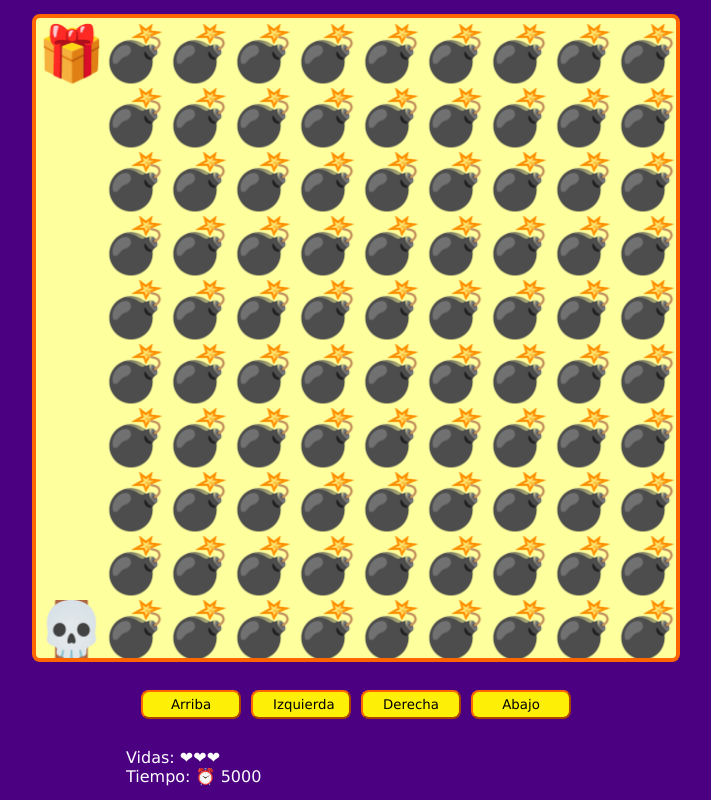
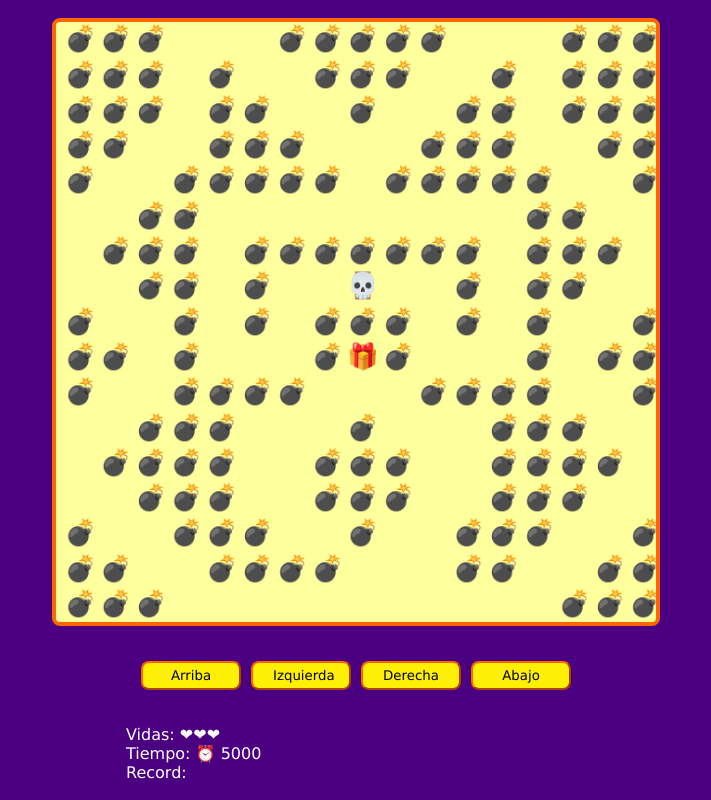
Before and after one commit to AngelVelasco29/Videojuego, a website: page index.html in a window 1280 px wide. Shown: the whole page, without its empty margins (284-995 px from the left). Drawn offline with Linux system fonts and the light colour scheme.

Commit message:
Modificaciones, e incremento de nivel

```diff
--- a/game.js
+++ b/game.js
@@ -2,73 +2,50 @@ const canvas = document.querySelector("#game");
 const game = canvas.getContext("2d");
 const spanLives = document.querySelector("#lives");
 const spanTime = document.querySelector("#time");
+const spanRecord = document.querySelector("#record");
+const pResult = document.querySelector("#result");
 let canvasSize;
 let elementsSize;
 let flag = true;
-let level = 0;
+let level = maps.length - 1;
 let lives = 3;
 let timeStart;
 let timePlayer;
 let timeInterval;
 const playerPosition = {
-  x: undefined,
-  y: undefined,
+  col: undefined,
+  row: undefined,
 };
-
+const doorPosition = {
+  col: undefined,
+  row: undefined,
+};
 const giftPosition = {
-  x: undefined,
-  y: undefined,
+  col: undefined,
+  row: undefined,
 };
 let bombasPosition = [];
 let mapRows = [];
-const showLives = () => {
-  const heartsArray = Array(lives).fill(emojis["HEART"]);
-  spanLives.innerHTML = heartsArray.reduce(
-    (string, heart) => (string += heart)
-  );
+
+const showRecord = () => {
+  spanRecord.innerHTML = localStorage.getItem("record_time");
 };
 
 const showTime = () => {
-  spanTime.innerHTML=Date.now()- timeStart;
-};
-
-const movePlayer = () => {
-  showLives();
-  game.clearRect(0, 0, canvasSize, canvasSize);
-  drawMap();
-  game.fillText(emojis["PLAYER"], playerPosition.x, playerPosition.y);
-  const giftColisionX =
-    playerPosition.x.toFixed(3) == giftPosition.x.toFixed(3);
-  const giftColisionY =
-    playerPosition.y.toFixed(3) == giftPosition.y.toFixed(3);
-  const giftColision = playerPosition.x
-    ? giftColisionX && giftColisionY
-    : false;
-  if (giftColision) {
-    levelWin();
-  }
-
-  const bombaColision = bombasPosition.find((position) => {
-    const bombaColisionX = playerPosition.x.toFixed(3) == position.x.toFixed(3);
-    const bombaColisionY = playerPosition.y.toFixed(3) == position.y.toFixed(3);
-    return playerPosition.x ? bombaColisionX && bombaColisionY : false;
-  });
-  if (bombaColision) {
-    levelFail();
-  }
+  spanTime.innerHTML = Date.now() - timeStart;
 };
 
 const levelFail = () => {
-  +console.log("Chocaste");
+  console.log("Chocaste");
   lives--;
   console.log(lives);
-  playerPosition.x = undefined;
-  playerPosition.y = undefined;
+  playerPosition.col = undefined;
+  playerPosition.col = undefined;
   if (lives <= 0) {
     level = 0;
     clearGame();
     clearInterval(timeInterval);
-    timeStart=undefined;
+    timeStart = undefined;
     lives = 3;
     console.log("Perdiste");
   }
@@ -76,12 +53,12 @@ const levelFail = () => {
 };
 
 const clearGame = () => {
-  playerPosition.x = undefined;
-  playerPosition.y = undefined;
-  giftPosition.x = undefined;
-  giftPosition.y = undefined;
+  playerPosition.col = undefined;
+  playerPosition.row = undefined;
+  giftPosition.col = undefined;
+  giftPosition.row = undefined;
+  bombasPosition = [];
   flag = true;
-  bombasPosition = [];
 };
 
 const levelWin = () => {
@@ -91,85 +68,152 @@ const levelWin = () => {
   startGame();
 };
 
-const drawMap = () => {
-  mapRows.forEach((row, rowIndex) => {
-    for (let col = 0; col < row.length; col++) {
-      const emoji = emojis[row[col]];
-      const posX = elementsSize * (col + 1) + 5;
-      const posY = elementsSize * (rowIndex + 1) - 10;
-      game.fillText(emoji, posX, posY);
-
-      if (row[col] == "O" && !playerPosition.x) {
-        playerPosition.x = posX;
-        playerPosition.y = posY;
-      }
-      if (row[col] == "I" && !giftPosition.x) {
-        giftPosition.x = posX;
-        giftPosition.y = posY;
-      }
-      if (row[col] == "X" && flag) {
-        bombasPosition.push({
-          x: posX,
-          y: posY,
-        });
-      }
+const setCanvasSize = () => {
+  if (window.innerHeight > window.innerWidth) {
+    if ((window, innerWidth < 350)) {
+      canvasSize = 350;
+    } else {
+      canvasSize = (window.innerWidth * 0.75).toFixed(0);
     }
-  });
-  flag = false;
-};
-
-const startGame = () => {
-  if (window.innerHeight > window.innerWidth) {
-    canvasSize = window.innerWidth * 0.8;
   } else {
-    canvasSize = window.innerHeight * 0.8;
+    if (window.innerHeight < 350) {
+      canvasSize = 350;
+    } else {
+      canvasSize = (window.innerHeight * 0.75).toFixed(0);
+    }
   }
-  elementsSize = canvasSize / 10;
+  elementsSize = canvasSize / maps[level].length;
   canvas.setAttribute("width", canvasSize);
   canvas.setAttribute("height", canvasSize);
 
   game.font = elementsSize - 10 + "px Verdana";
   game.textAlign = "end";
-  // const mapRowCols = mapRows.map((row) => row.split(""));
-  // console.log(mapRows);
-  // console.log(mapRowCols);
+  drawMap();
+  drawPlayer();
+};
 
+const showLives = () => {
+  const heartsArray = Array(lives).fill(emojis["HEART"]);
+  spanLives.innerHTML = heartsArray.join("");
+};
+
+const drawBombs = () => {
+  bombasPosition.forEach((bomb) => {
+    game.fillText(
+      emojis["X"],
+      bomb.col * elementsSize + 5,
+      bomb.row * elementsSize - 10
+    );
+  });
+};
+
+const drawDoor = () => {
+  game.fillText(
+    emojis["O"],
+    doorPosition.col * elementsSize + 5,
+    doorPosition.row * elementsSize - 10
+  );
+};
+
+const drawGift = () => {
+  game.fillText(
+    emojis["I"],
+    giftPosition.col * elementsSize + 5,
+    giftPosition.row * elementsSize - 10
+  );
+};
+
+const drawPlayer = () => {
+  game.fillText(
+    emojis["PLAYER"],
+    playerPosition.col * elementsSize + 5,
+    playerPosition.row * elementsSize - 10
+  );
+};
+
+const drawMap = () => {
+  mapRows.forEach((row, rowIndex) => {
+    for (let col = 0; col < row.length; col++) {
+      if (row[col] == "O" && !playerPosition.col) {
+        doorPosition.col = col + 1;
+        doorPosition.row = rowIndex + 1;
+        playerPosition.col = col + 1;
+        playerPosition.row = rowIndex + 1;
+      }
+      if (row[col] == "I" && !giftPosition.col) {
+        giftPosition.col = col + 1;
+        giftPosition.row = rowIndex + 1;
+      }
+      if (row[col] == "X" && flag) {
+        bombasPosition.push({
+          col: col + 1,
+          row: rowIndex + 1,
+        });
+      }
+    }
+  });
+  drawBombs();
+  drawDoor();
+  drawGift();
+  flag = false;
+};
+
+const movePlayer = () => {
+  showLives();
+  game.clearRect(0, 0, canvasSize, canvasSize);
+  drawMap();
+  drawPlayer();
+  const giftColisionX = playerPosition.col == giftPosition.col;
+  const giftColisionY = playerPosition.row == giftPosition.row;
+  const giftColision = giftColisionX && giftColisionY;
+
+  if (giftColision) {
+    levelWin();
+  }
+
+  const bombaColision = bombasPosition.find((position) => {
+    const bombaColisionX = playerPosition.col == position.col;
+    const bombaColisionY = playerPosition.row == position.row;
+    return bombaColisionX && bombaColisionY;
+  });
+  if (bombaColision) {
+    levelFail();
+  }
+};
+
+const startGame = () => {
   mapRows = maps[level];
   if (!mapRows) {
     gameWin();
     return;
   }
-
+  setCanvasSize();
   if (!timeStart) {
     timeStart = Date.now();
-    timeInterval= setInterval(showTime,100);
+    timeInterval = setInterval(showTime, 100);
+    showRecord();
   }
+
   movePlayer();
-
-  // row.forEach((col, colIndex) => {
-  //   const emoji = emojis[col];
-  //   const posX = elementsSize * (colIndex + 1) + 5;
-  //   const posY = elementsSize * (rowIndex + 1) - 10;
-  //   game.fillText(emoji, posX, posY);
-  // });
-
-  // for (let row = 1; row <= 10; row++) {
-  //   for (let col = 1; col <= 10; col++) {
-  //     game.fillText(emojis[mapRowCols[row-1][col-1]], elementsSize * col+5, elementsSize * row-10);
-  //   }
-  // }
-
-  // game.fillRect(0, 0, 100, 100);
-  // game.clearRect(50,50,50,50);
-  // game.font = '25px Verdana'
-  // game.fillStyle = 'purple'
-  // game.textAlign= 'center'
-  // game.fillText('Platzi',0,25)
 };
 
 const gameWin = () => {
   console.log("Terminaste el Juego");
   clearInterval(timeInterval);
+
+  const recordTime = localStorage.getItem("record_time");
+  const playerTime = Date.now() - timeStart;
+  if (recordTime) {
+    if (recordTime >= playerTime) {
+      localStorage.setItem("record_time", playerTime);
+      pResult.innerHTML = "superaste el record";
+    } else {
+      pResult.innerHTML = "No superaste el Record";
+    }
+  } else {
+    localStorage.setItem("record_time", playerTime);
+    pResult.innerHTML = "Este es el primer Record";
+  }
 };
 const move = (key) => {
   if (typeof key === "object") {
@@ -177,21 +221,16 @@ const move = (key) => {
   }
   switch (key) {
     case "ArrowUp":
-      console.log("Arriba");
-      if (playerPosition.y > elementsSize) playerPosition.y -= elementsSize;
+      if (playerPosition.row > 1) playerPosition.row -= 1;
       break;
     case "ArrowLeft":
-      console.log("Izquierda");
-      if (playerPosition.x > 2 * elementsSize) playerPosition.x -= elementsSize;
+      if (playerPosition.col > 1) playerPosition.col -= 1;
       break;
     case "ArrowRight":
-      console.log("Derecha");
-      if (playerPosition.x < canvasSize) playerPosition.x += elementsSize;
+      if (playerPosition.col < maps[level].length) playerPosition.col += 1;
       break;
     case "ArrowDown":
-      console.log("Abajo");
-      if (playerPosition.y < canvasSize - elementsSize)
-        playerPosition.y += elementsSize;
+      if (playerPosition.row < maps[level].length) playerPosition.row += 1;
       break;
 
     default:
@@ -202,3 +241,4 @@ const move = (key) => {
 
 window.addEventListener("keydown", move);
 window.addEventListener("load", startGame);
+window.addEventListener("resize", setCanvasSize);
--- a/index.html
+++ b/index.html
@@ -19,6 +19,8 @@
         <div class="messages">
             <p>Vidas: <span id="lives"></span></p>
             <p>Tiempo: ⏰ <span id="time"></span> </p>
+            <p>Record: <span id="record"></span></p>
+            <p id="result"></p>
         </div>
     </div>
     <script src="./maps.js"></script>
--- a/maps.js
+++ b/maps.js
@@ -11,31 +11,7 @@ const emojis = {
 };
 const maps = [];
 maps.push([
-  "IXXXXXXXXX",
-  "-XXXXXXXXX",
-  "-XXXXXXXXX",
-  "-XXXXXXXXX",
-  "-XXXXXXXXX",
-  "-XXXXXXXXX",
-  "-XXXXXXXXX",
-  "-XXXXXXXXX",
-  "-XXXXXXXXX",
-  "OXXXXXXXXX",
-]);
-maps.push([
-  "O--XXXXXXX",
-  "X--XXXXXXX",
-  "XX----XXXX",
-  "X--XX-XXXX",
-  "X-XXX--XXX",
-  "X-XXXX-XXX",
-  "XX--XX--XX",
-  "XX--XXX-XX",
-  "XXXX---IXX",
-  "XXXXXXXXXX",
-]);
-maps.push([
-  "I-----XXXX",
+  "O-----XXXX",
   "XXXXX-XXXX",
   "XX----XXXX",
   "XX-XXXXXXX",
@@ -43,6 +19,156 @@ maps.push([
   "XXXXXX-XXX",
   "XX-----XXX",
   "XX-XXXXXXX",
-  "XX-----OXX",
+  "XX-----IXX",
   "XXXXXXXXXX",
+])
+maps.push([
+  "IXX-----------X",
+  "-X-XXXXXXXXXX-X",
+  "-X--XXXXXXXXX-X",
+  "-XX-XXXXXX----X",
+  "-X---------XXXX",
+  "-XX-XXXXXX-XXXX",
+  "-XX-XXXXXX-XXXX",
+  "-XX-XXXXXX-XXXX",
+  "-XX-XXXXXX-XXXX",
+  "-XX-XXXXXX-XXXX",
+  "----XXX-----XXX",
+  "-XXXXXX-XXX--XX",
+  "-X------XXXX--X",
+  "-XXXXXXXXXXXXO-",
+  "XXXXXXXXXXXXXX-",
 ]);
+maps.push([
+  "OX---XXXXXXXXXX",
+  "-X-X------XXXXX",
+  "-XIXXXXXX-XXXXX",
+  "-XXXXX-XX-XXXXX",
+  "-X-----XX---XXX",
+  "-XXXXX-XXXX-XXX",
+  "-XXXXX-XXXX-XXX",
+  "-XXXXX-XXXX-XX-",
+  "-XXXXX-XXXX-XX-",
+  "-XXXXX-XXXX-XX-",
+  "--XXXX---------",
+  "X-XXXXXXXXXXXX-",
+  "X--------------",
+  "X-X-XXXXX-XXX--",
+  "X-------------X",
+]);
+maps.push([
+  "-XX-----------X",
+  "-X-XXXXXXXXXX-X",
+  "-X-OXXXXXXXXX-X",
+  "-XX-XXXXXX----X",
+  "-X---------XXXX",
+  "-XX-XX-XXX-XXXX",
+  "-XX-XX-XXX-XXXX",
+  "-XX-XX-XXX-XXXX",
+  "-XX-XX-XXX-XXXX",
+  "-XX-XXXXXX-XXXX",
+  "----XX------XXX",
+  "-XXXXX--XXX--XX",
+  "-X------XXXX--X",
+  "-XXXXX-XXXXXX--",
+  "XI-----XXXXXXXX",
+]);
+maps.push([
+  "XXX---------",
+  "XX-XXXXXXXXX",
+  "XX--XXXX--IX",
+  "XXX-XXXX-X--",
+  "XX---------X",
+  "XXX-XX-X-X-X",
+  "XXX-XX-X-X-X",
+  "XXXXXX-X-X-X",
+  "XXX------X-X",
+  "XXX-XXXXXX-X",
+  "X---XX------",
+  "-XOXXX--XXX-",
+]);
+
+maps.push([
+  "---X---X---X",
+  "-X---X---X--",
+  "---X---X--OX",
+  "-X---X---X--",
+  "---X---X---X",
+  "-X---X---X--",
+  "---X---X---X",
+  "-X---X---X--",
+  "---X---X---X",
+  "-X---X---X--",
+  "---X---X---X",
+  "IX---X---X--",
+]);
+
+maps.push([
+  "---X--------",
+  "-X---XXXXXXI",
+  "---X-------X",
+  "XXX-XXX-XX--",
+  "---X---X---X",
+  "-X---X---X--",
+  "-X-XX-XXX-XX",
+  "-X---X---X--",
+  "---X---X---X",
+  "XXX-XXX-XX--",
+  "---X---X---X",
+  "OX---X---X--",
+]);
+
+maps.push([
+  "------------",
+  "-XXXXXXXXXXO",
+  "-X---------X",
+  "-X-XXXXXXX--",
+  "-X-X------X-",
+  "-X-X-XXXX-X-",
+  "-X-X-XI-X-X-",
+  "-X-X----X-X-",
+  "-X-XXXXXX-X-",
+  "-X--------X-",
+  "-XXXXXXXXXX-",
+  "------------",
+]);
+maps.push([
+  "X---XXXXXXXXX---X",
+  "X-X--XXXXXXX--X-X",
+  "X--X--XXXXX--X--X",
+  "XX-XX--XXX--XX-XX",
+  "XX--XX--X--XX--XX",
+  "XXX--XX---XX--XXX",
+  "XXXX--XX-XX--XXXX",
+  "XXXXX--XIX--XXXXX",
+  "XXXXXX-XXX-XXXXXX",
+  "XXXXX--XOX--XXXXX",
+  "XXXX--X---X--XXXX",
+  "XXX--X--X--X--XXX",
+  "XX--X--XXX--X--XX",
+  "X--X--XXXXX--X--X",
+  "--X--XXXXXXX--X--",
+  "-X--XXXXXXXXX--X-",
+  "---XXXXXXXXXXX---",
+]);
+
+
+maps.push([
+  "XXX---XXXXX---XXX",
+  "XXX-X--XXX--X-XXX",
+  "XXX-XX--X--XX-XXX",
+  "XX--XXX---XXX--XX",
+  "X--XXXXX-XXXXX--X",
+  "--XX---------XX--",
+  "-XXX-XXXXXXX-XXX-",
+  "--XX-X--O--X-XX--",
+  "X--X-X-XXX-X-X--X",
+  "XX-X---XIX---X-XX",
+  "X--XXXX---XXXX--X",
+  "--XXX---X---XXX--",
+  "-XXXX--XXX--XXXX-",
+  "--XXX--XXX--XXX--",
+  "X--XXX--X--XXX--X",
+  "XX--XXXX---XX--XX",
+  "XXX-----------XXX",
+]);
```
